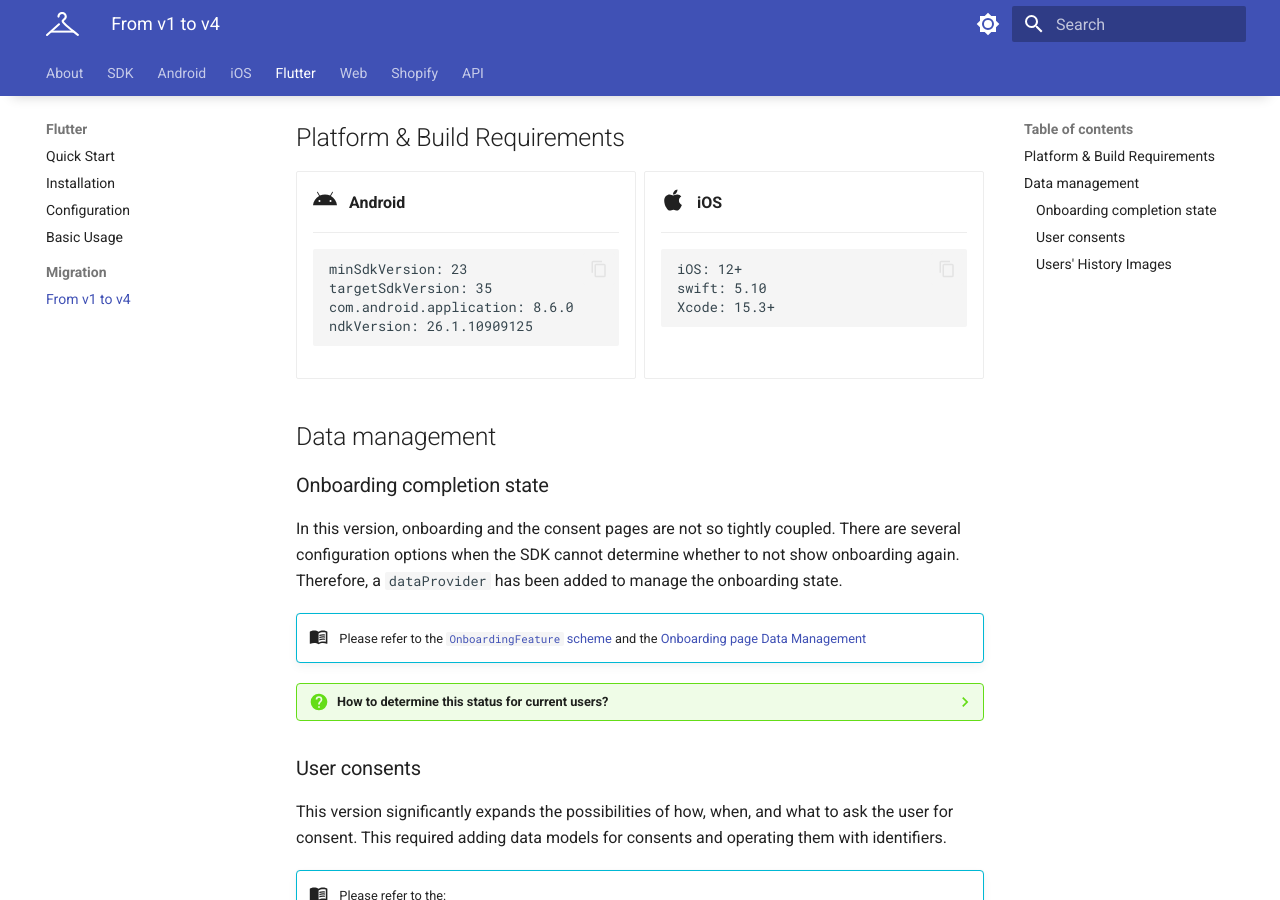
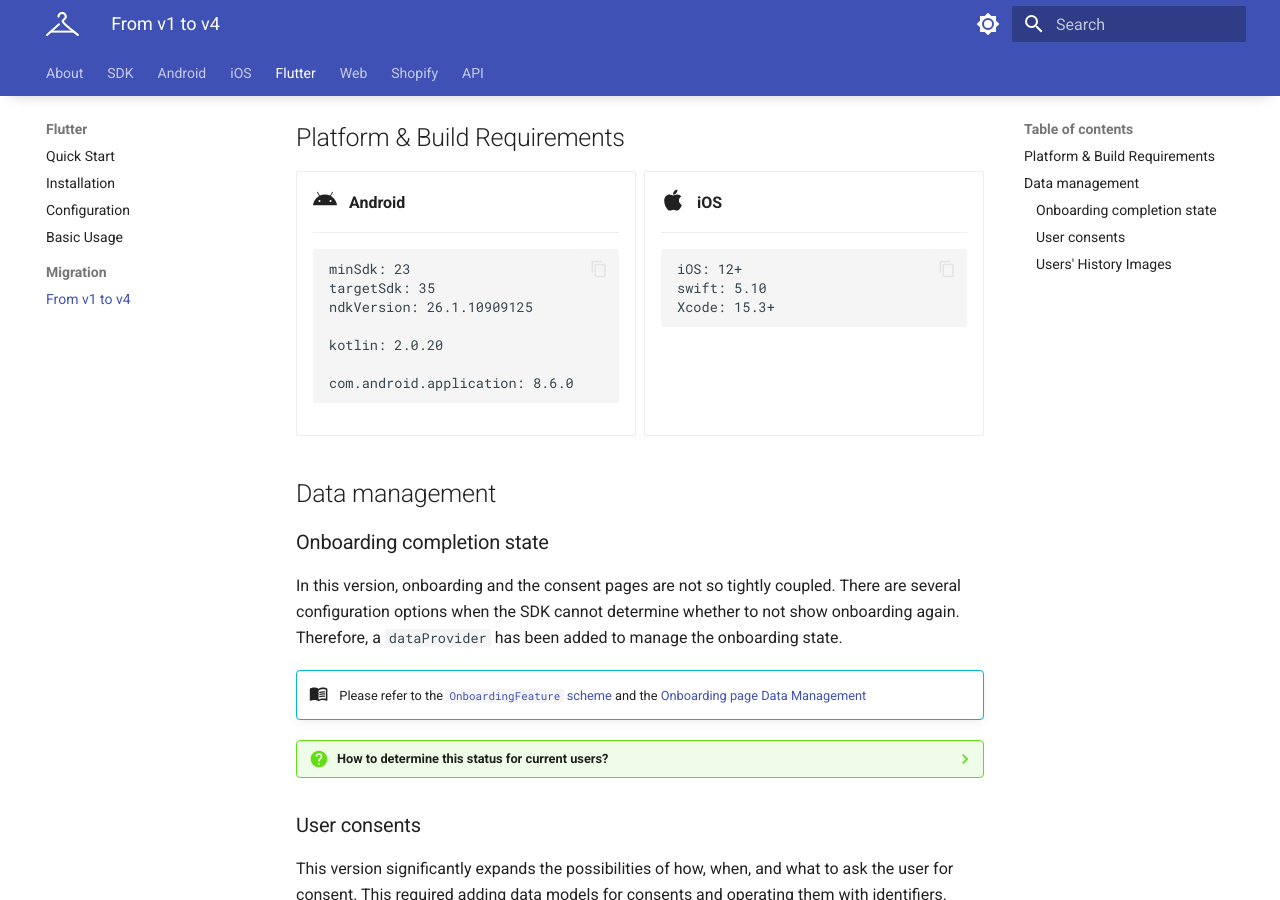
Before and after one commit to aiuta-com/docs, an MkDocs documentation site: the page built from docs/sdk/flutter/migration/v4.md, in a window 1280 px wide and 900 px high, scrolled down 392 px. Built offline with MkDocs 1.6.1 and Material for MkDocs 9.7.7, drawn with Linux system fonts in a browser that asks for light colours; some of the changed lines change nothing that is shown.

Commit message:
Move to general template in migration of flutter

````diff
--- a/docs/sdk/flutter/migration/v4.md
+++ b/docs/sdk/flutter/migration/v4.md
@@ -17,12 +17,7 @@ This document provides an overview of the changes introduced in SDK version 4. I
 
     ---
 
-    ```
-    minSdkVersion: 23
-    targetSdkVersion: 35
-    com.android.application: 8.6.0
-    ndkVersion: 26.1.10909125
-    ```
+    {% include-markdown "sdk/templates/android/requirements-flutter.md" %}
 
 -   :fontawesome-brands-apple:{ .lg } __iOS__
 
````
